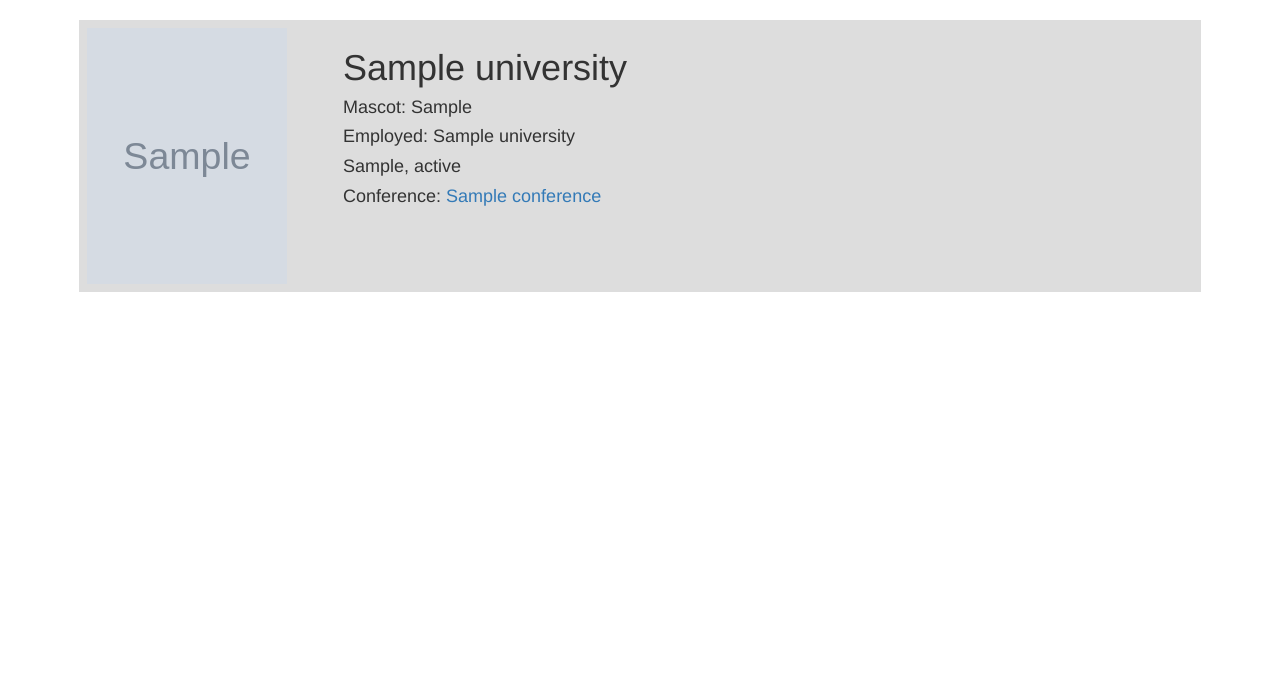
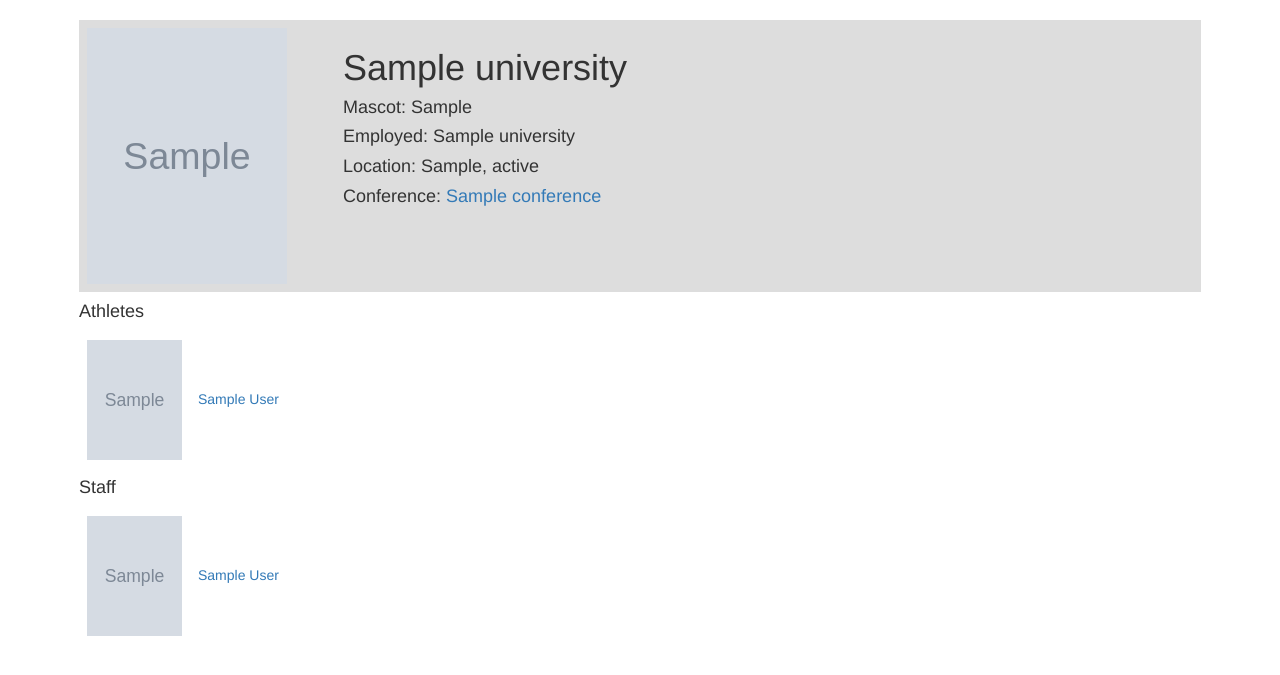
Before and after one commit to vandenesseml/baseball-app, a Flask app: page /university/1 in a window 1280 px wide. Shown: the part 52-727 px from the top of the page. Run offline with Flask 2, Linux system fonts and the light colour scheme; a user stored in the database is signed in; tables that the repository leaves empty hold one stand-in row (values such as "Sample post"); grey boxes marked "Sample" are stand-in pictures; some libraries are stand-ins or nearby versions.

Commit message:
add athletes to DB and adjust display

```diff
--- a/app/models.py
+++ b/app/models.py
@@ -57,7 +57,11 @@ class Athlete(db.Model):
     def get_years_played(self):
         enrollment = datetime.strptime(self.enrollment_date, '%m/%d/%Y')
         now = datetime.now()
-        return '{} years'.format(math.floor((now - enrollment).days / 365))
+        years = math.floor((now - enrollment).days / 365)
+        if years == 0:
+            years = 1
+            return '{} year'.format(years)
+        return '{} years'.format(years)
 
     def get_full_name(self):
         return '{} {}'.format(self.first_name, self.last_name)
@@ -101,7 +105,11 @@ class Staff(db.Model):
     def get_years_at_university(self):
         start_date = datetime.strptime(self.start_date, '%m/%d/%Y')
         now = datetime.now()
-        return '{} years'.format(math.floor((now - start_date).days / 365))
+        years = math.floor((now - start_date).days / 365)
+        if years == 0:
+            years = 1
+            return '{} year'.format(years)
+        return '{} years'.format(years)
 
     def get_full_name(self):
         return '{} {}'.format(self.first_name, self.last_name)
--- a/app/static/css/style.css
+++ b/app/static/css/style.css
@@ -160,3 +160,7 @@
 .universityTable {
     vertical-align: middle !important;
 }
+.sublistIamge{
+    height: 120px;
+    width: 95px;
+}
--- /dev/null
+++ b/app/templates/_athlete.html
@@ -0,0 +1,22 @@
+<table class="table">
+    <tr>
+        <td width="10px">
+            <a class="removeUnderline" href="{{ url_for( 'athlete', id=athlete.id) }} ">
+                {% if athlete.image_path %}
+                <img src={{athlete.image_path}} class=sublistIamge> {% else %}
+                <img src=" {{ athlete.avatar(35, athlete.name) }} " class=" userTemplateProfileImage "> {% endif %}
+            </a>
+        </td>
+        <td class=universityTable>
+            <table class="innerTable">
+                <tr>
+                    <td>
+                        <a class="removeUnderline" href="{{ url_for( 'athlete', id=athlete.id) }} ">{{athlete.get_full_name()}}</a>
+                    </td>
+                </tr>
+            </table>
+
+        </td>
+    </tr>
+
+</table>
--- /dev/null
+++ b/app/templates/_staff.html
@@ -0,0 +1,22 @@
+<table class="table">
+    <tr>
+        <td width="10px">
+            <a class="removeUnderline" href="{{ url_for( 'staff', id=staff.id) }} ">
+                {% if staff.image_path %}
+                <img src={{staff.image_path}} class=sublistIamge> {% else %}
+                <img src=" {{ staff.avatar(35, staff.name) }} " class=" userTemplateProfileImage "> {% endif %}
+            </a>
+        </td>
+        <td class=universityTable>
+            <table class="innerTable">
+                <tr>
+                    <td>
+                        <a class="removeUnderline" href="{{ url_for( 'staff', id=staff.id) }} ">{{staff.get_full_name()}}</a>
+                    </td>
+                </tr>
+            </table>
+
+        </td>
+    </tr>
+
+</table>
--- a/app/templates/_university.html
+++ b/app/templates/_university.html
@@ -2,7 +2,7 @@
     <tr>
         <td width="10px">
             {% if university.image_path %}
-            <img src={{university.image_path}} style="height: 65px; width: 55px;"> {% else %}
+            <img src={{university.image_path}} class=sublistIamge> {% else %}
             <img src=" {{ university.avatar(35, university.name) }} " class=" userTemplateProfileImage "> {% endif %}
             </a>
         </td>
--- a/app/templates/university.html
+++ b/app/templates/university.html
@@ -10,11 +10,14 @@
             <h1>{{university.name}}</h1>
             <h4>Mascot: {{university.mascot}}</h4>
             <h4>Employed: {{university.field_name}}</h4>
-            <h4>{{university.city}}, {{university.state}}</h4>
+            <h4>Location: {{university.city}}, {{university.state}}</h4>
             <h4>Conference:
                 <a class="removeUnderline" href="{{ url_for( 'conference', id=university.conference_id) }} ">{{university.conference.name}}</a>
             </h4>
         </td>
     </tr>
 </table>
-{% endblock %}
+<h4>Athletes</h4>
+{% for athlete in university.athletes %} {% include '_athlete.html' %} {% endfor %}
+<h4>Staff</h4>
+{% for staff in university.staff %} {% include '_staff.html' %} {% endfor %}{% endblock %}
```
Also changed, not shown: app.db, app/static/uploads/player/n68ye2jfn5p98p5t.jpg (added), app/static/uploads/player/vnm4p0kqxiytj4th.jpg (added), app/static/uploads/player/xd06n1aqx1ai4wp2.jpg (added).
